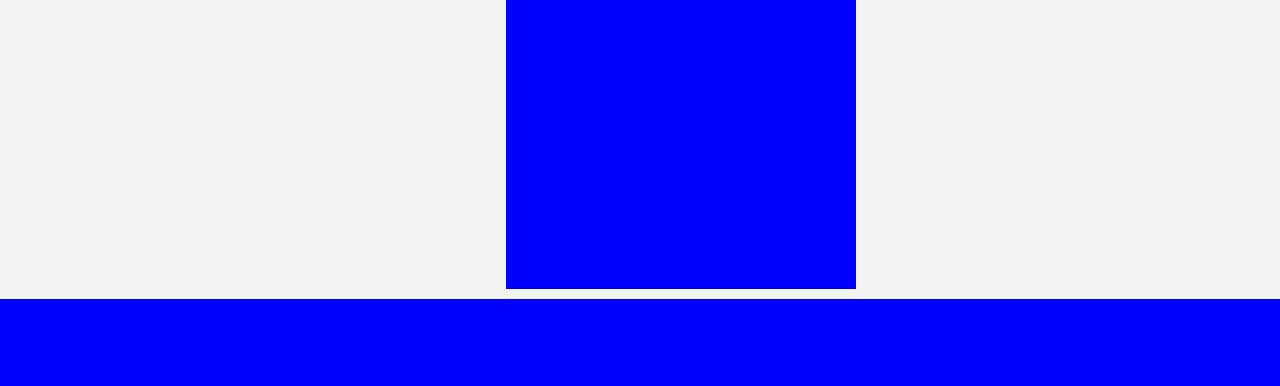
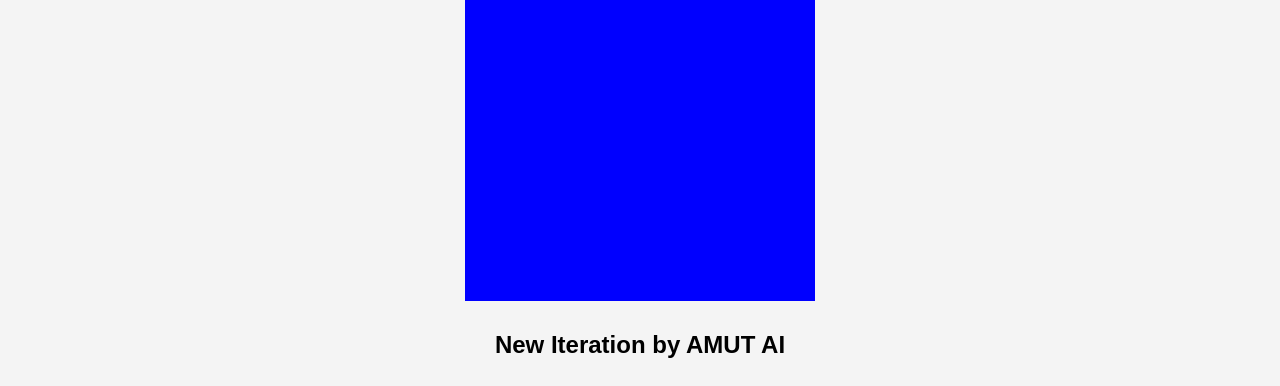
Before and after one commit to tedinasuit/AMUT-Expo, a Flask app: page / in a window 1280 px wide. Shown: the part 565-951 px from the top of the page. Before the commit the page ends 864 px from the top, so only its background shows below. Run offline with Flask 3, Linux system fonts and the light colour scheme; some libraries are stand-ins or nearby versions.

Commit message:
Better scaling + 'reset everything' button
squares scale better, reset button resets everything

```diff
--- a/templates/index.html
+++ b/templates/index.html
@@ -71,13 +71,10 @@
         }
 
         .squares-container {
-            position: absolute;
             display: flex;
             justify-content: space-around;
-            margin: 20px;
+            margin: 20px auto 0; /* Center horizontally and place at the top */
             flex-wrap: wrap;
-            top: 13%;
-            margin-left: 8%;
         }
 
         /* Style for the blue squares */
@@ -104,7 +101,7 @@
     <input type="text" id="prefixInput" placeholder="Porsche poster">
     <button onclick="setPrefix()">Set</button>
     <button id="startButton" onclick="toggleDisplay()">Start</button>
-    <button id="resetButton" onclick="reset()" disabled>Reset</button>
+    <button id="resetButton" onclick="reset()" disabled>Reset everything</button>
 </header>
 
 
@@ -112,15 +109,6 @@
 <body>
 
     <div id="gazeCircle" style="position: absolute; width: 20px; height: 20px; border-radius: 50%; background-color: red; z-index: 999;"></div>
-
-
-    <div id="imageContainer"></div>
-
-    <div id="newestImageContainer">
-        <h2>New Iteration by AMUT AI</h2>
-        <img id="reloadImage" src="{{ url_for('serve_image', filename='amut_00001_.png') }}">
-    </div>
-
         <!-- Blue Squares -->
         <div class="squares-container">
             <div class="blueSquare" id="square1"></div>
@@ -128,6 +116,13 @@
             <div class="blueSquare" id="square3"></div>
             <div class="blueSquare" id="square4"></div>
         </div>
+
+
+    <div id="newestImageContainer">
+        <h2>New Iteration by AMUT AI</h2>
+        <img id="reloadImage" src="{{ url_for('serve_image', filename='amut_00001_.png') }}">
+    </div>
+        <div id="imageContainer"></div>
 
 
 
@@ -302,6 +297,8 @@
     document.getElementById('imageContainer').innerHTML = '';
     document.getElementById('resetButton').disabled = true;
     reloadImage();
+
+    location.reload(true);  // Reload the entire page
     }
 
     function deleteFiles() {
```
Also changed, not shown: app.py (line endings or trailing spaces).
